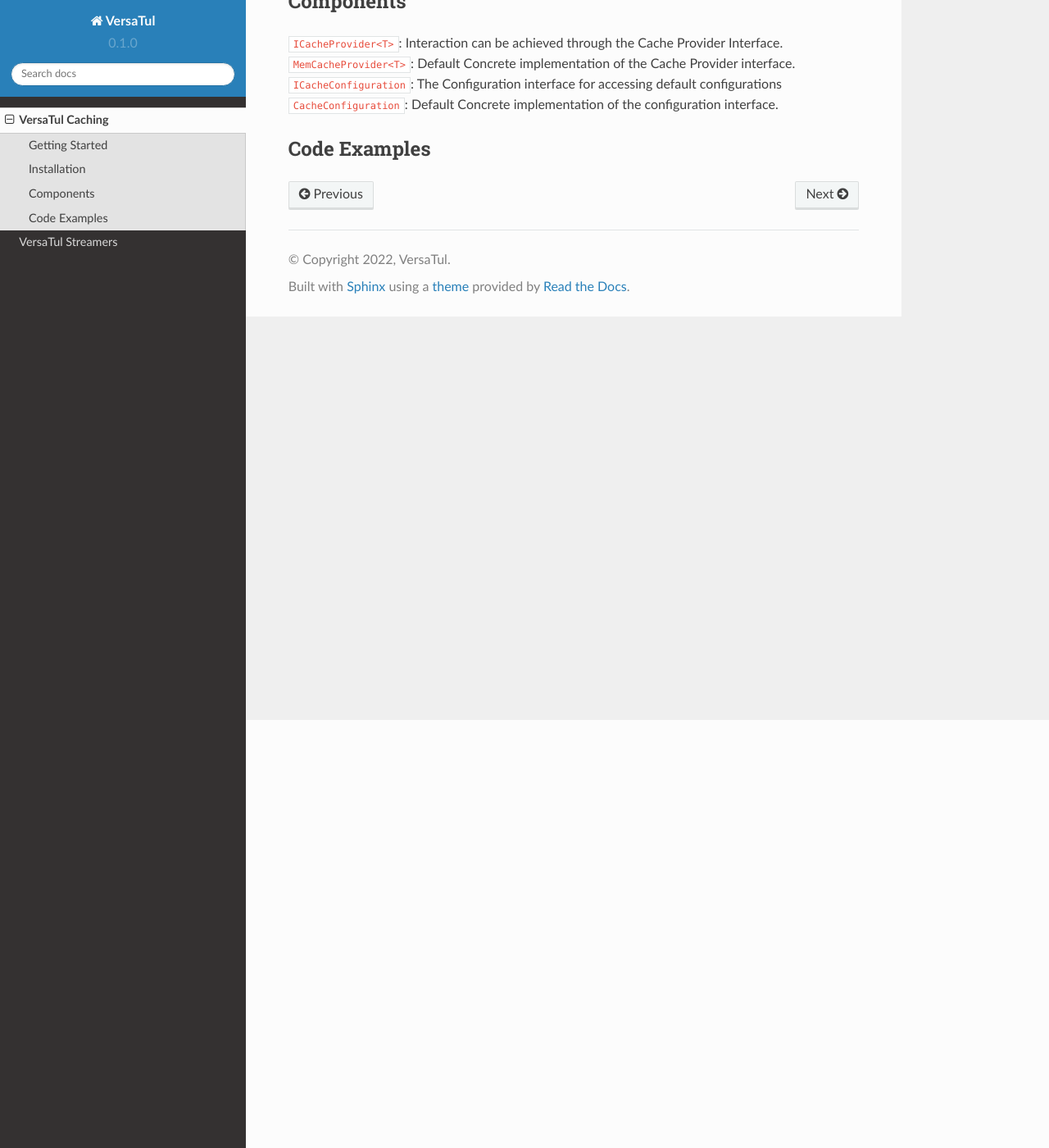
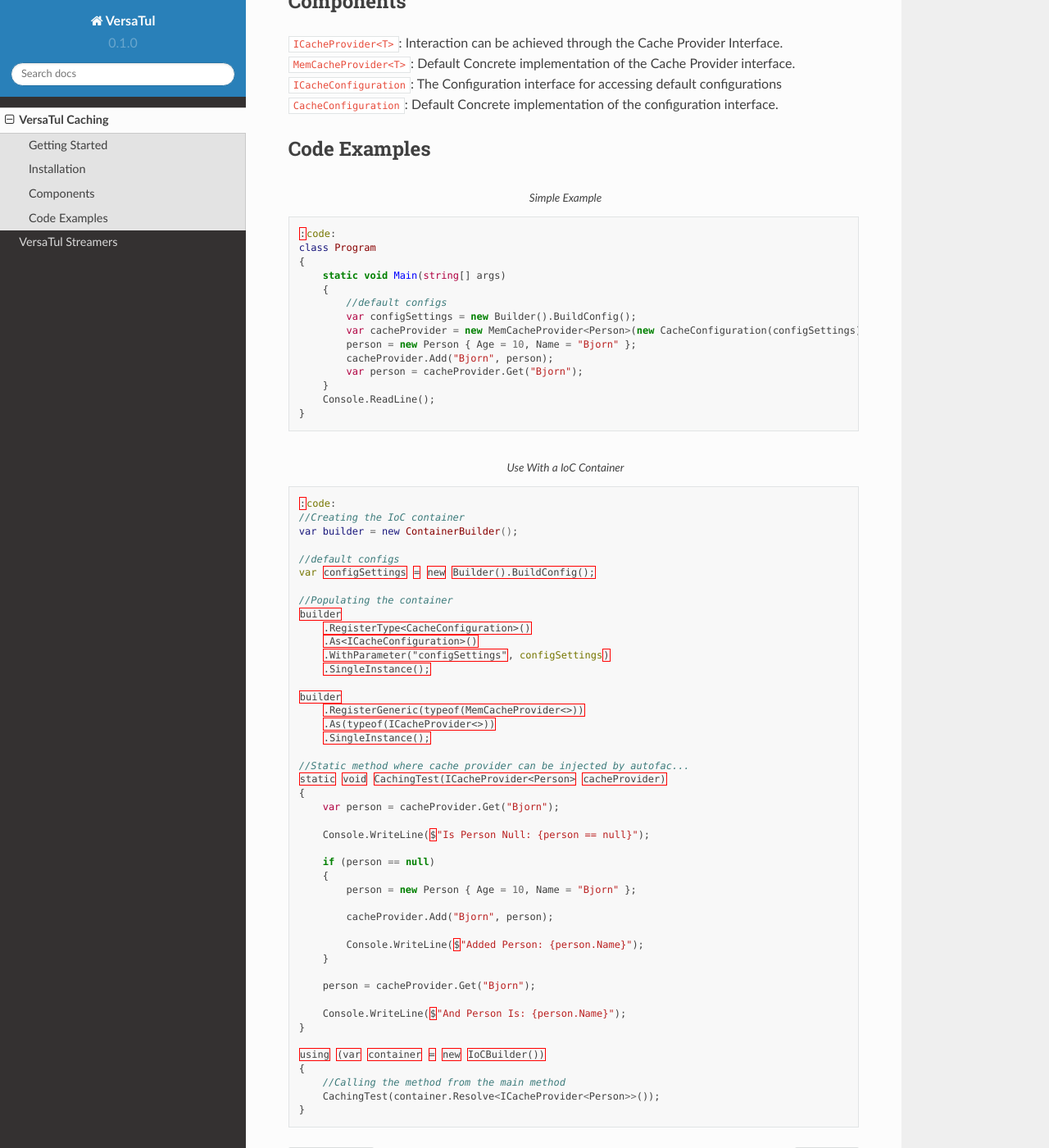
Before and after one commit to BjornWilliams/DocsVersaTul, a Sphinx documentation site: the page built from docs/source/caching.rst, in a window 1280 px wide and 1400 px high, scrolled down 522 px. Shown: the whole window at 82% size. Built offline with Sphinx 7.4.7 and the Read the Docs theme 2.0.0, drawn with Linux system fonts in a browser that asks for light colours; some of the changed lines change nothing that is shown.

Commit message:
code block formatting

```diff
--- a/docs/source/caching.rst
+++ b/docs/source/caching.rst
@@ -31,8 +31,8 @@
 
 .. code-block:: antlr-c#
     :caption: Simple Example
-    :options:
 
+    :code:
     class Program
     {
         static void Main(string[] args)
@@ -47,11 +47,10 @@
         Console.ReadLine();
     }
 
-
 .. code-block:: antlr-c#
     :caption: Use With a IoC Container
-    :options:
 
+    :code:
     //Creating the IoC container
     var builder = new ContainerBuilder();
 
```
